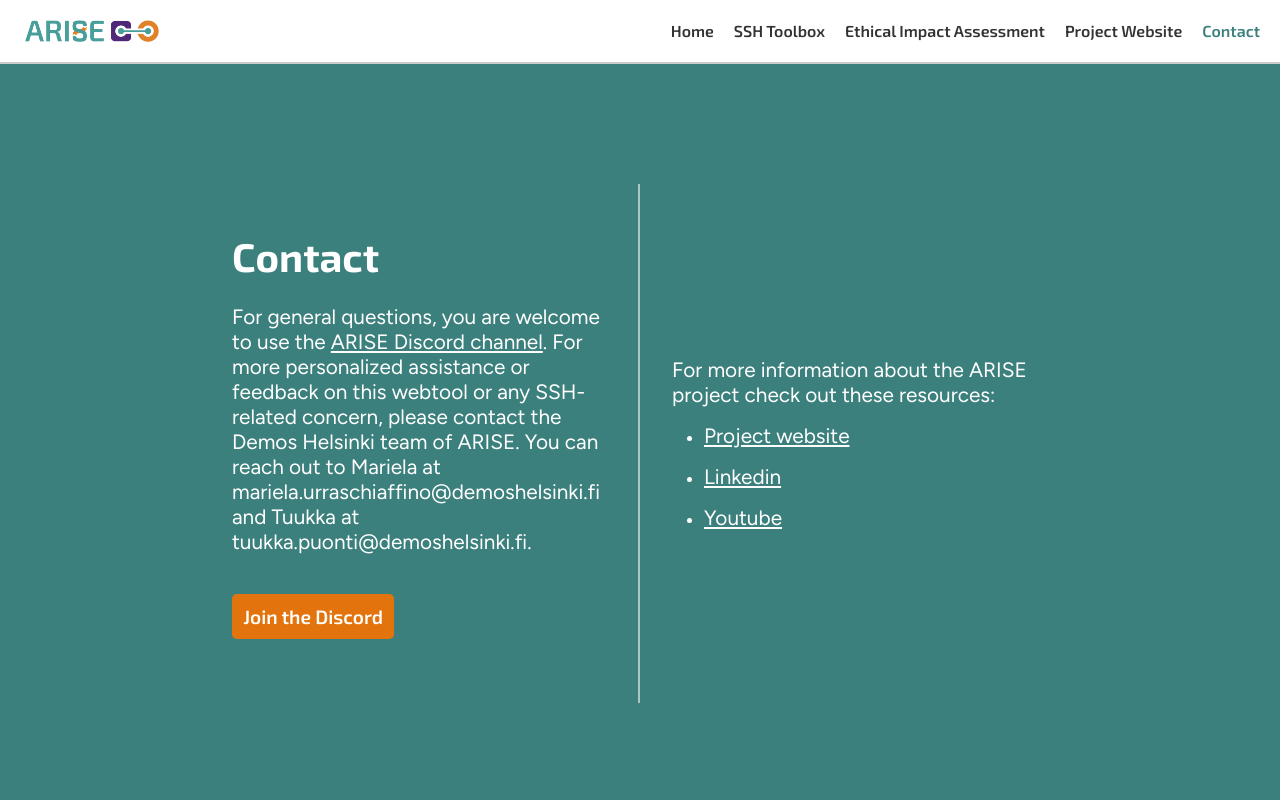
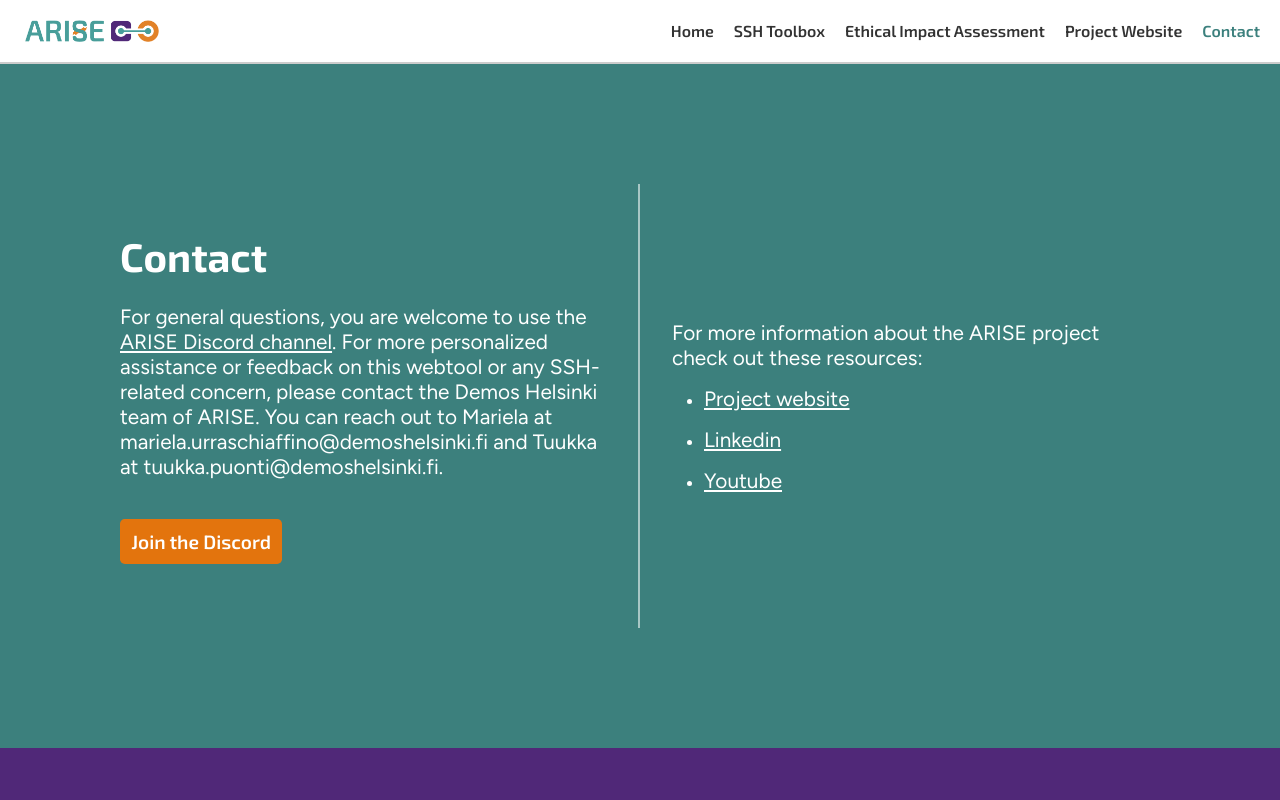
Before and after one commit to TuuPu/ARISE, a React (Vite) app: page /contact in a window 1280 px wide. Shown: the top 800 px of the page. Built offline with nearby package versions, Linux system fonts and the light colour scheme.

Commit message:
fix padding for contact page

```diff
--- a/src/pages/ContactPage.css
+++ b/src/pages/ContactPage.css
@@ -1,7 +1,7 @@
 .contact-page{
     display:flex;
     justify-content: space-around;
-    padding: 5rem 10rem;
+    padding: 5rem 3rem;
     align-items: center;
 }
 
@@ -9,7 +9,6 @@
     padding: 2rem;
     width: 50%;
     border-right: 2px solid rgba(255, 255, 255, 0.557);
-    height: 100%;
 }
 
 
--- a/vite.config.js
+++ b/vite.config.js
@@ -7,6 +7,7 @@
 
     return {
         plugins: plugins(mode),
+        base:"/",
         server: {
             port: 3000, // To run the app on port 3000
             open: true // If we want to open the app once its started
```
